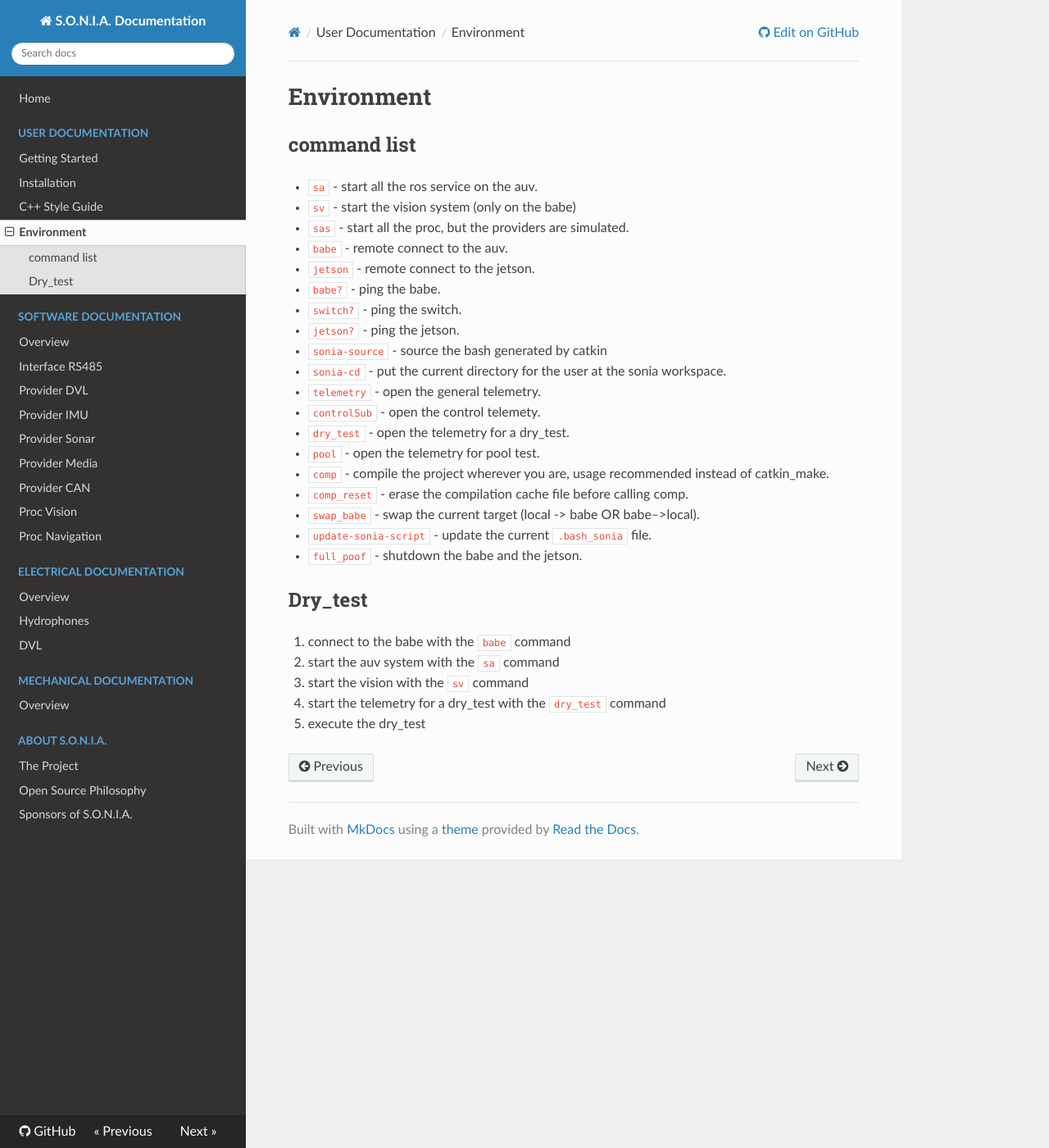
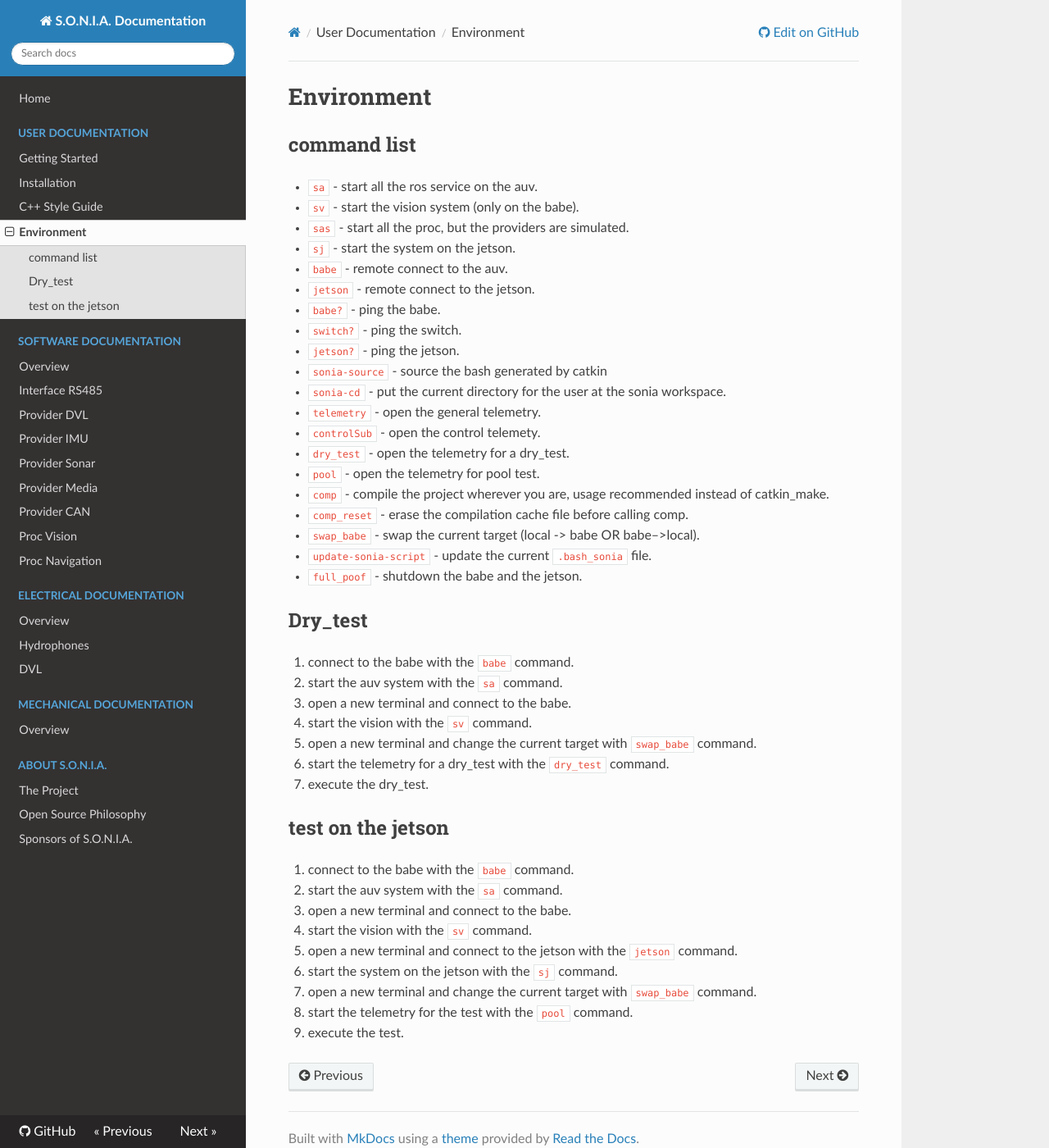
Before and after one commit to sonia-auv/documentation, an MkDocs documentation site: the page built from docs/user/environment.md, in a window 1280 px wide and 1400 px high. Shown: the whole window at 82% size. Built offline with MkDocs 1.6.1, drawn with Linux system fonts in a browser that asks for light colours; nearby versions of some CDN libraries; old or Windows-style settings are respelled for this version of MkDocs.

Commit message:
add the test procedure for the jetson

```diff
--- a/docs/user/environment.md
+++ b/docs/user/environment.md
@@ -4,8 +4,9 @@
 ## command list
 
 - `sa` - start all the ros service on the auv.
-- `sv` - start the vision system (only on the babe)
+- `sv` - start the vision system (only on the babe).
 - `sas` - start all the proc, but the providers are simulated.
+- `sj` - start the system on the jetson.
 - `babe` - remote connect to the auv.
 - `jetson` - remote connect to the jetson.
 - `babe?` - ping the babe.
@@ -25,8 +26,22 @@
 
 ## Dry_test
 
-1. connect to the babe with the `babe` command
-2. start the auv system with the `sa` command
-3. start the vision with the `sv` command
-4. start the telemetry for a dry_test with the `dry_test` command
-5. execute the dry_test
+1. connect to the babe with the `babe` command.
+2. start the auv system with the `sa` command.
+3. open a new terminal and connect to the babe.
+4. start the vision with the `sv` command.
+5. open a new terminal and change the current target with `swap_babe` command.
+6. start the telemetry for a dry_test with the `dry_test` command.
+7. execute the dry_test.
+
+## test on the jetson
+
+1. connect to the babe with the `babe` command.
+2. start the auv system with the `sa` command.
+3. open a new terminal and connect to the babe.
+4. start the vision with the `sv` command.
+5. open a new terminal and connect to the jetson with the `jetson` command.
+6. start the system on the jetson with the `sj` command.
+7. open a new terminal and change the current target with `swap_babe` command.
+6. start the telemetry for the test with the `pool` command.
+7. execute the test.
```
